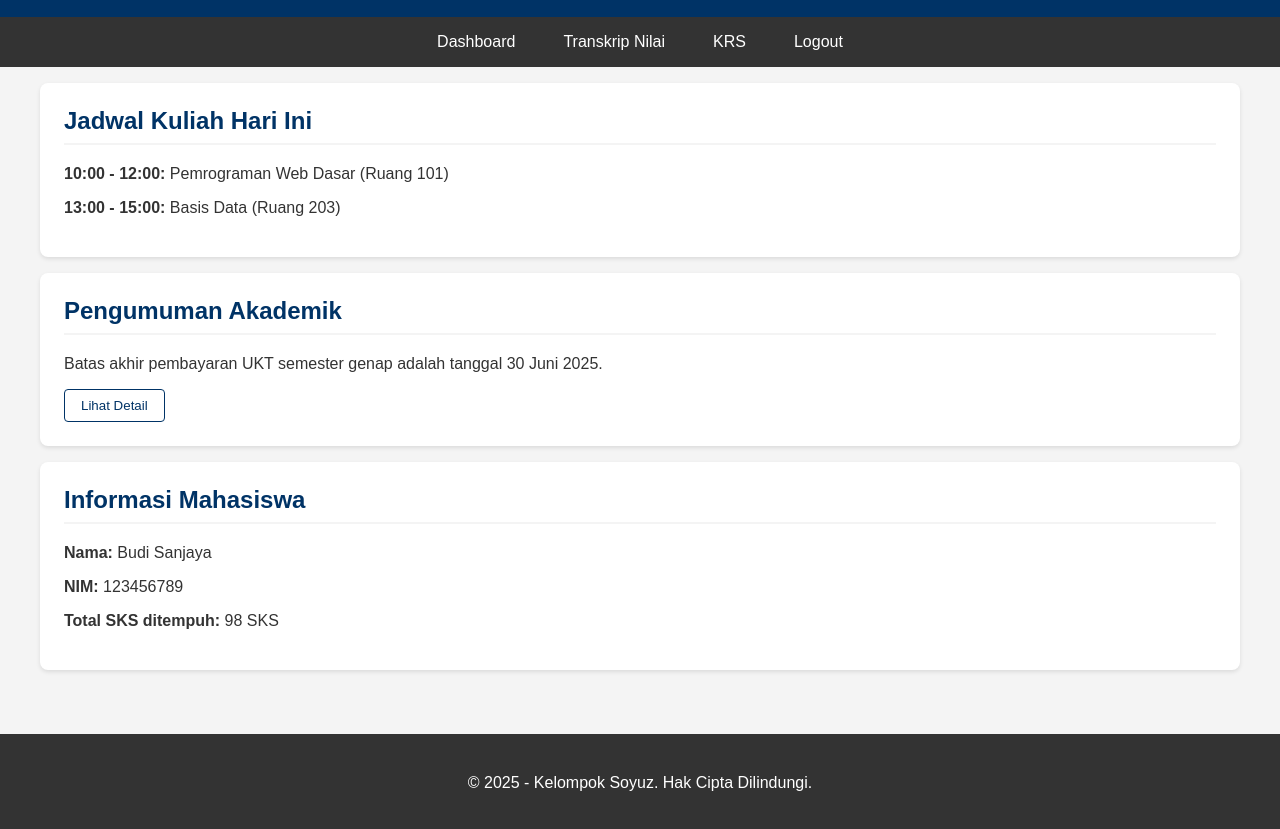
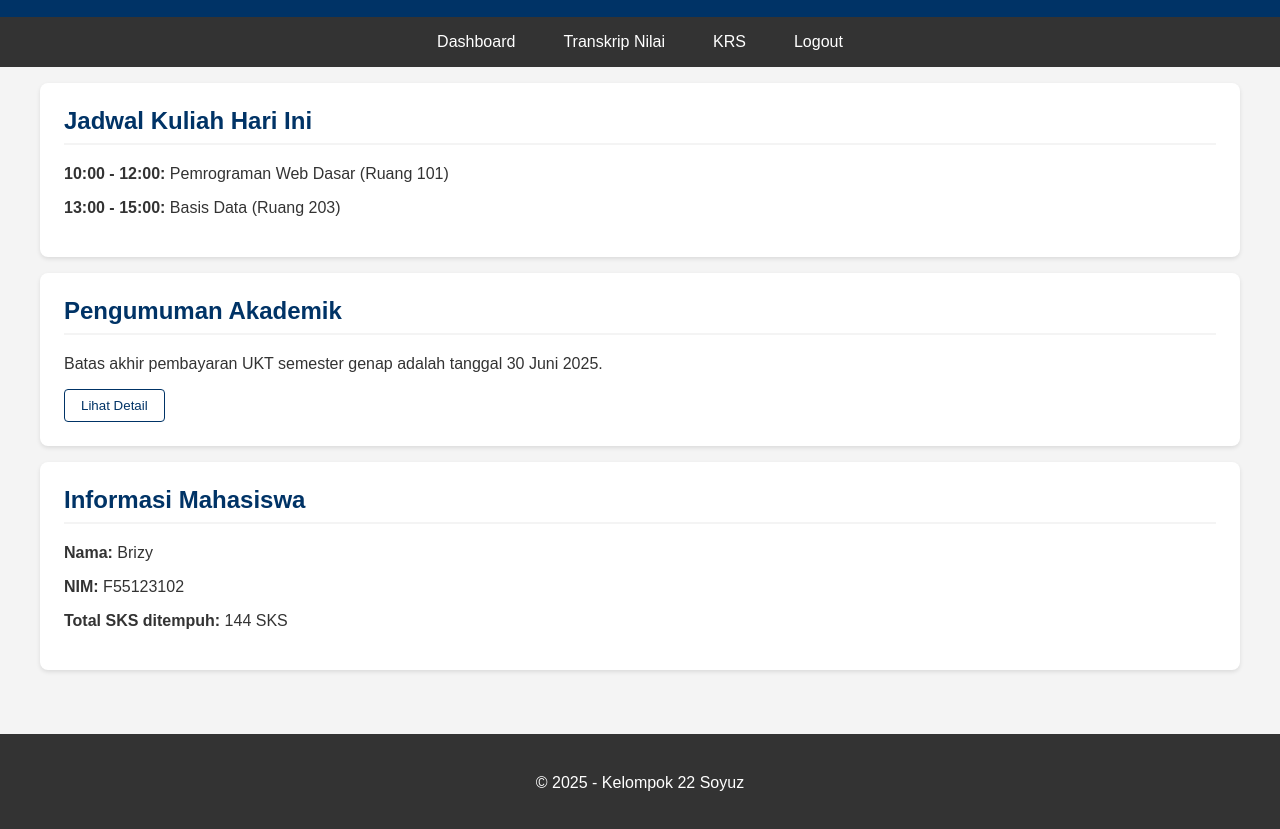
Before and after one commit to brynjuan/PT, a plain HTML site: page dashboard.html in a window 1280 px wide. Shown: the part 95-924 px from the top of the page. Drawn offline with Linux system fonts and the light colour scheme.

Commit message:
update/fix tipis"

```diff
--- a/dashboard.html
+++ b/dashboard.html
@@ -42,14 +42,14 @@
 
         <section class="card">
             <h2>Informasi Mahasiswa</h2>
-            <p><strong>Nama:</strong> Budi Sanjaya</p>
-            <p><strong>NIM:</strong> 123456789</p>
-            <p><strong>Total SKS ditempuh:</strong> 98 SKS</p>
+            <p><strong>Nama:</strong> Brizy</p>
+            <p><strong>NIM:</strong> F55123102</p>
+            <p><strong>Total SKS ditempuh:</strong> 144 SKS</p>
         </section>
     </main>
 
     <footer class="main-footer">
-        <p>&copy; 2025 - Kelompok Soyuz. Hak Cipta Dilindungi.</p>
+        <p>&copy; 2025 - Kelompok 22 Soyuz</p>
     </footer>
 
     <script src="script.js"></script>
```
Also changed, not shown: krs.html (+1 -1 lines), transkrip.html (+1 -1 lines).
